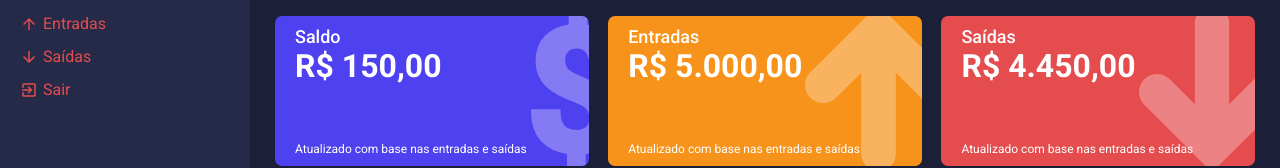
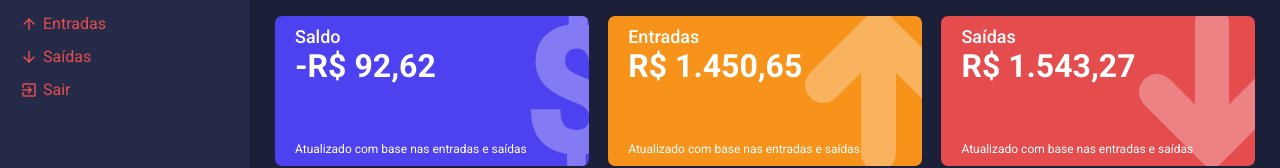
Before and after one commit to leafar35/react-estudo, a React (Create React App) app in the folder app/minha-carteira/: page /dashboard in a window 1280 px wide. Shown: the part 146-314 px from the top of the page. Built offline with nearby package versions, Linux system fonts and the light colour scheme; the HTML template or start-up script is replaced by a standard one.

Commit message:
dashboard continuacao

```diff
--- a/app/minha-carteira/src/pages/Dashboard/index.tsx
+++ b/app/minha-carteira/src/pages/Dashboard/index.tsx
@@ -38,6 +38,41 @@ const Dashboard: React.FC = () => {
         });
     },[]);
 
+    const totalExpense = useMemo(() => {
+        let total: number = 0;
+
+        expenses.forEach(element => {
+            const date = new Date(element.date);
+            const month = date.getMonth()+1;
+            const year = date.getFullYear();
+
+            if(month === monthSelected && year === yearSelected){
+                total += Number(element.amount)
+            }
+        });
+        return total;
+    },[monthSelected, yearSelected]);
+
+    const totalGains = useMemo(() => {
+        let total: number = 0;
+
+        gains.forEach(element => {
+            const date = new Date(element.date);
+            const month = date.getMonth()+1;
+            const year = date.getFullYear();
+
+            if(month === monthSelected && year === yearSelected){
+                total += Number(element.amount)
+            }
+        });
+        return total;
+    },[monthSelected, yearSelected]);
+
+    const totalbalance = useMemo(() => {
+        return totalGains - totalExpense;
+
+    },[totalGains, totalExpense]);
+
     return (
         <Container>
             <ContentHeader title="Dashboard" lineColor="#F7931B">
@@ -48,21 +83,21 @@ const Dashboard: React.FC = () => {
             <Content>
                 <WalletBox
                     title="Saldo"
-                    amount={150.00}
+                    amount={totalbalance}
                     footerLabel="Atualizado com base nas entradas e saídas"
                     icon="dollar"
                     color="#4E41F0"
                 />
                 <WalletBox
                     title="Entradas"
-                    amount={5000.00}
+                    amount={totalGains}
                     footerLabel="Atualizado com base nas entradas e saídas"
                     icon="arrowUp"
                     color="#F7931B"
                 />
                 <WalletBox
                     title="Saídas"
-                    amount={4450.00}
+                    amount={totalExpense}
                     footerLabel="Atualizado com base nas entradas e saídas"
                     icon="arrowDown"
                     color="#E44C4E"
```
Also changed, not shown: 1 other file (tests, documents, lock files or other folders).
